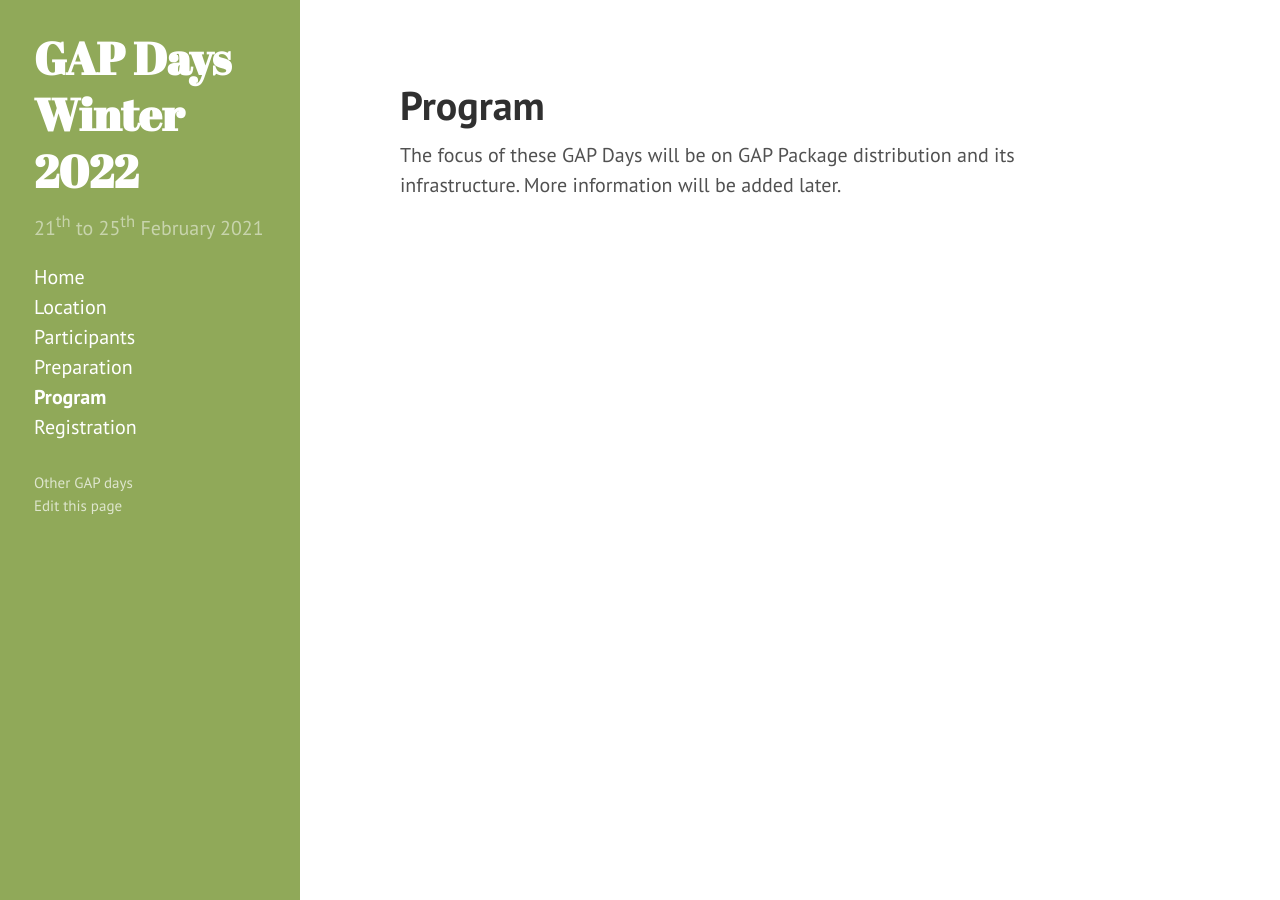
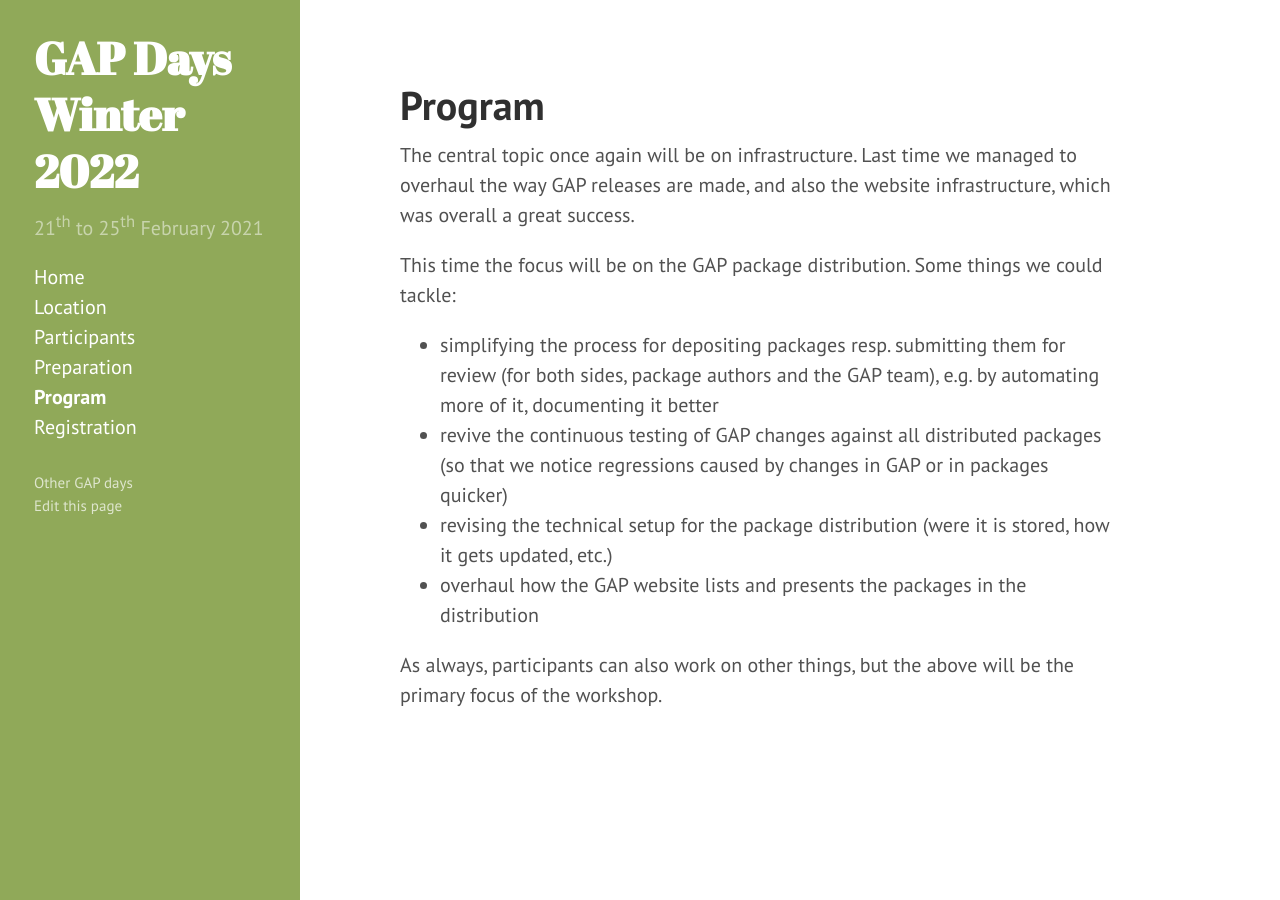
Before and after one commit to gapdays/gapdays2022-winter, a Jekyll site: the page built from program.md, in a window 1280 px wide. Built offline with Jekyll 4.4.1, drawn with Linux system fonts in a browser that asks for light colours.

Commit message:
Update content

```diff
--- a/program.md
+++ b/program.md
@@ -3,5 +3,19 @@ layout: page
 title: Program
 ---
 
-The focus of these GAP Days will be on GAP Package distribution
-and its infrastructure. More information will be added later.
+The central topic once again will be on infrastructure. Last time we managed
+to overhaul the way GAP releases are made, and also the website
+infrastructure, which was overall a great success.
+
+This time the focus will be on the GAP package distribution. Some things we could tackle:
+* simplifying the process for depositing packages resp. submitting them for
+  review (for both sides, package authors and the GAP team), e.g. by automating
+  more of it, documenting it better
+* revive the continuous testing of GAP changes against all distributed
+  packages (so that we notice regressions caused by changes in GAP or in
+  packages quicker)
+* revising the technical setup for the package distribution (were it is stored, how it gets updated, etc.)
+* overhaul how the GAP website lists and presents the packages in the distribution
+
+As always, participants can also work on other things, but the above will be
+the primary focus of the workshop.
```
Also changed, not shown: index.md (+6 -11 lines).
